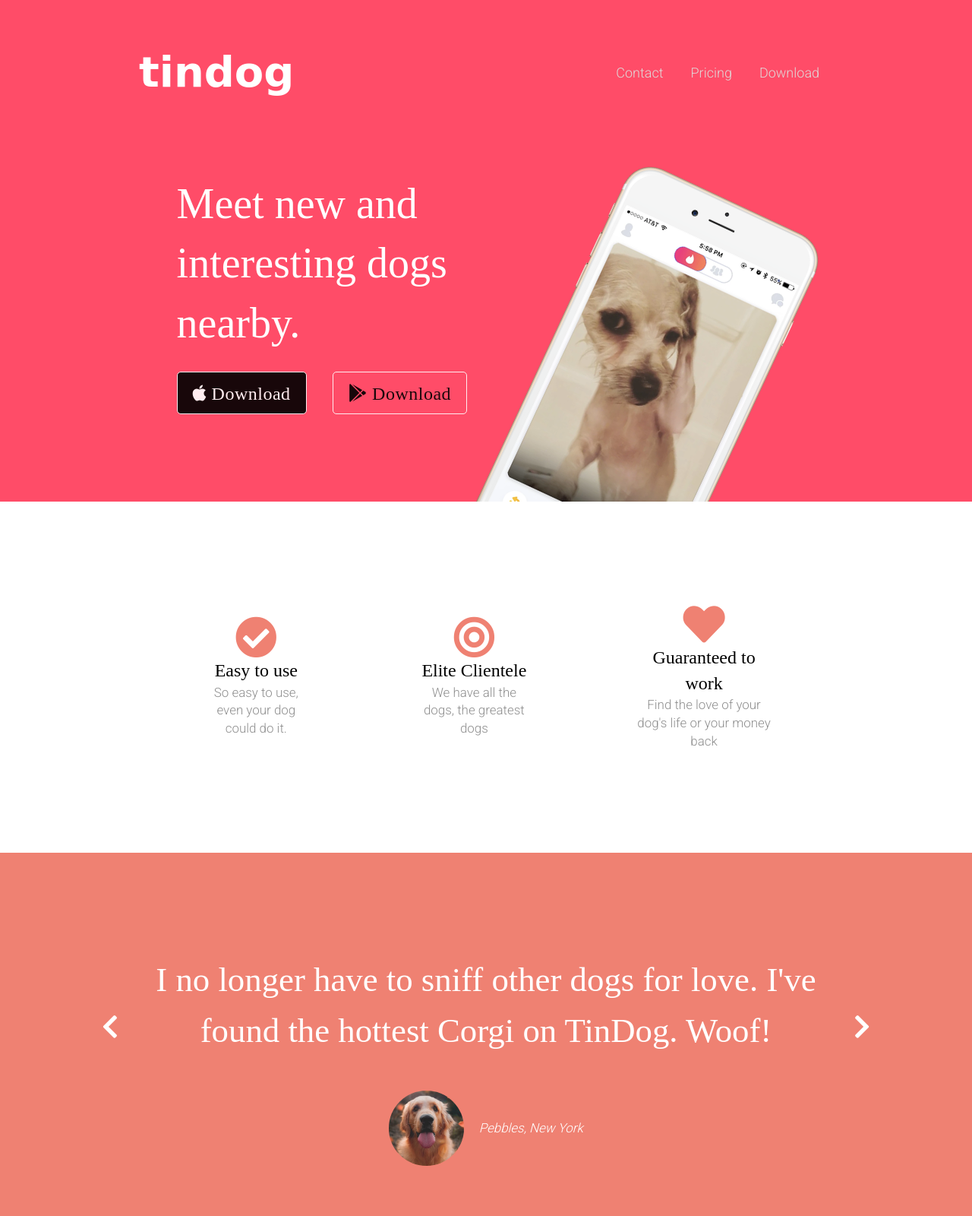
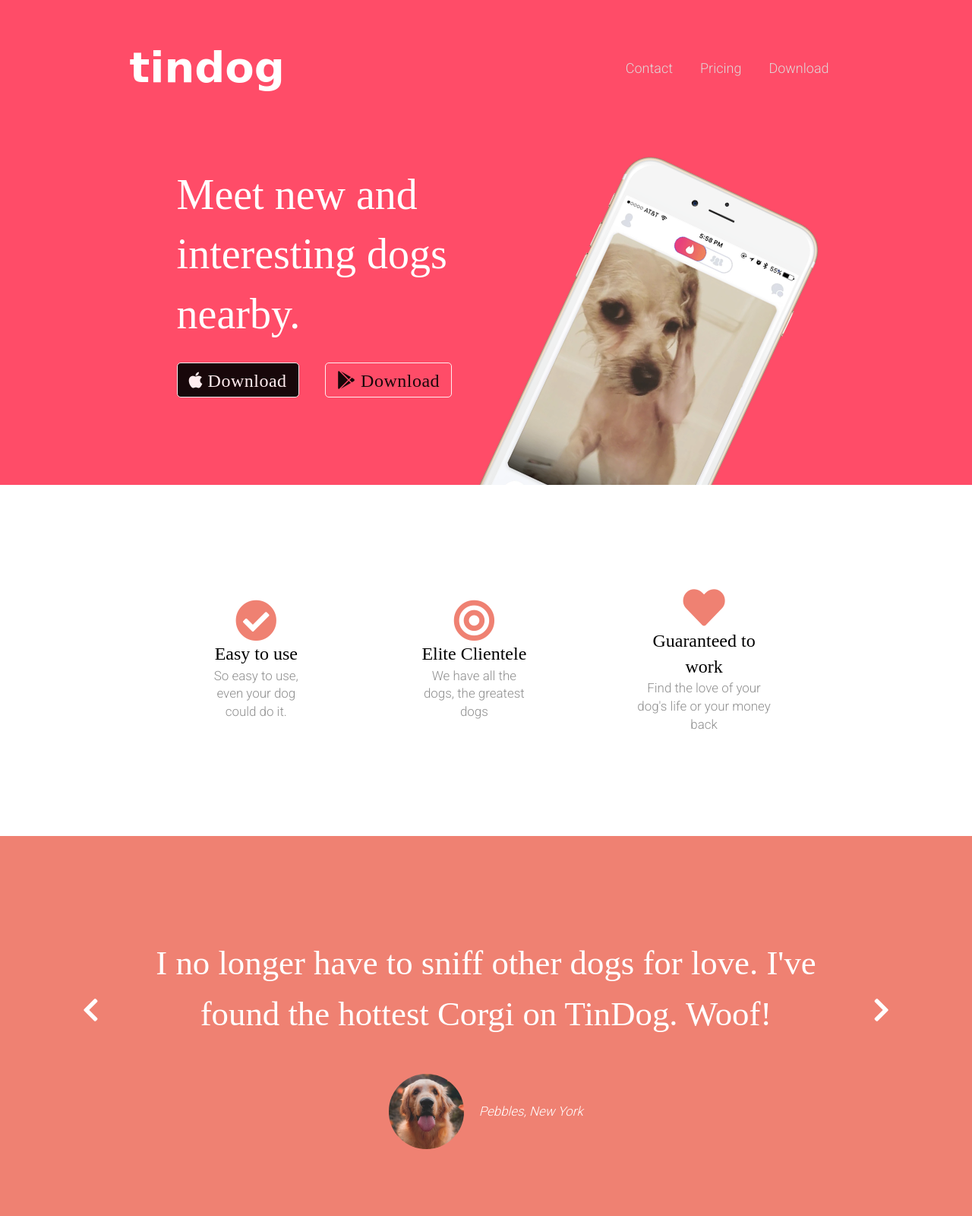
Before and after one commit to joni475/TinDog-landing-page-challenge-from-Udemy-Angela-s-course, a plain HTML site: page index.html in a window 1280 px wide. Shown: the top 1600 px of the page at 76% size. Drawn offline with Linux system fonts and the light colour scheme.

Commit message:
inor change for mobile users

```diff
--- a/styles.css
+++ b/styles.css
@@ -17,9 +17,10 @@
 }
 
 nav .logo {
-    font-size: 3.5rem;
+    font-size: 2rem;
     cursor: pointer;
-    font-weight: 900;
+    margin: 10px;
+    font-weight: 700;
     font-family: cursive,sans-serif;
 }
 nav ul {
@@ -75,14 +76,14 @@
 
 .first-p{
     margin: 0 15px;
-    font-size: 2.5rem
+    font-size: 2.2rem
 }
 
 .download {
     border: 1px solid #fff;
     display: inline-flex;
     border-radius: 5px;
-    padding: 15px 20px;
+    padding: 10px 15px;
     margin: 25px 15px;
     cursor: pointer;
     outline: none;
@@ -170,16 +171,17 @@
     outline: none;
 }
 .prev:hover {
-    background-color: tomato;
+    opacity: 0.5;
+
 }
 .next:hover {
-   background-color: tomato;
+   opacity: 0.5;
 }
 .prev {
-    right: 10%;
+    right: 8%;
 }
 .next {
-    left: 10%;
+    left: 8%;
 }
 
 .location {
@@ -325,6 +327,13 @@
 }
 
 @media (min-width: 1102px){
+    nav .logo {
+        font-size: 3.5rem;
+        cursor: pointer;
+        font-weight: 900;
+        margin: 50px 50px 50px 0;
+        font-family: cursive,sans-serif;
+    }
 
    .header {
        display: grid;
@@ -394,7 +403,7 @@
         border-radius: 10px;
         position: absolute;
         font-size: 1.25rem;
-        top: 15%;
+        top: 9%;
         z-index: 2;
         padding: 40px;
     }
```
